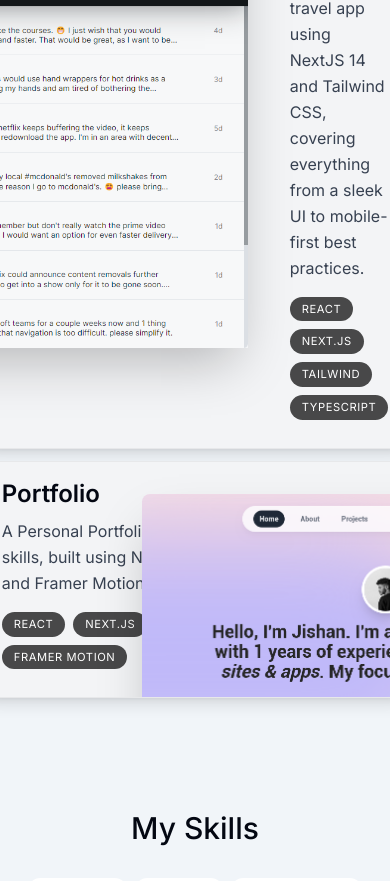
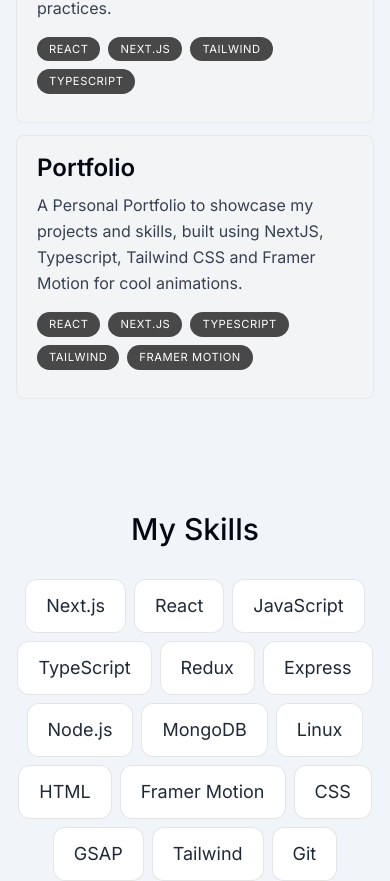
Before and after one commit to imjishan/Jishan-portfolio, a Next.js app: page / in a window 390 px wide. Shown: the part 2110-2991 px from the top of the page. Built offline with nearby package versions, Linux system fonts and the light colour scheme.

Commit message:
completed experience and done responsive projets

```diff
--- a/app/globals.css
+++ b/app/globals.css
@@ -1,3 +1,15 @@
 @tailwind base;
 @tailwind components;
 @tailwind utilities;
+
+html {
+    --line-color: #e5e7eb;
+}
+
+html.dark {
+    --line-color: rgba(255, 255, 255, 0.2);
+}
+
+.borderBlack {
+    @apply border border-black/10;
+}
--- a/components/Experience.tsx
+++ b/components/Experience.tsx
@@ -22,7 +22,7 @@
             <VerticalTimelineElement
               visible={true}
               contentStyle={{
-                background: "#f3f4f6",
+                background: "#D3D3D3",
                 boxShadow: "none",
                 border: "1px solid rbga(0, 0, 0, 0.05)",
                 textAlign: "left",
--- a/components/Project.tsx
+++ b/components/Project.tsx
@@ -1,21 +1,26 @@
 "use client";
+
+import { useRef } from "react";
 import { projectsData } from "@/lib/data";
+import Image from "next/image";
 import { motion, useScroll, useTransform } from "framer-motion";
-
-import Image from "next/image";
-import { useRef } from "react";
 
 type ProjectProps = (typeof projectsData)[number];
 
-function Project({ title, description, tags, imageUrl }: ProjectProps) {
+export default function Project({
+  title,
+  description,
+  tags,
+  imageUrl,
+}: ProjectProps) {
   const ref = useRef<HTMLDivElement>(null);
   const { scrollYProgress } = useScroll({
     target: ref,
     offset: ["0 1", "1.33 1"],
   });
-
   const scaleProgess = useTransform(scrollYProgress, [0, 1], [0.8, 1]);
   const opacityProgess = useTransform(scrollYProgress, [0, 1], [0.6, 1]);
+
   return (
     <motion.div
       ref={ref}
@@ -25,11 +30,8 @@
       }}
       className="group mb-3 sm:mb-8 last:mb-0"
     >
-      <section
-        ref={ref}
-        className="rounded-lg bg-gray-100 max-w-[42rem] border border-black/5 overflow-hidden sm:pr-8 relative shadow-lg sm:h-[20rem] mb-3 sm:mb-8 last:mb-0 even:pl-8 hover:bg-gray-200 transition ease-in-out"
-      >
-        <div className="pt-4 pb-7 px-5 sm:pl-10 sm:pr-2 sm:pt-10 sm:max-w-[50%] flex flex-col h-full group-even:ml-[18rem]">
+      <section className="bg-gray-100 max-w-[42rem] border border-black/5 rounded-lg overflow-hidden sm:pr-8 relative sm:h-[20rem] hover:bg-gray-200 transition sm:group-even:pl-8">
+        <div className="pt-4 pb-7 px-5 sm:pl-10 sm:pr-2 sm:pt-10 sm:max-w-[50%] flex flex-col h-full sm:group-even:ml-[18rem]">
           <h3 className="text-2xl font-semibold">{title}</h3>
           <p className="mt-2 leading-relaxed text-gray-700">{description}</p>
           <ul className="flex flex-wrap mt-4 gap-2 sm:mt-auto">
@@ -43,24 +45,25 @@
             ))}
           </ul>
         </div>
+
         <Image
           src={imageUrl}
-          alt="project I worked on"
-          quality={70}
-          className="absolute top-8 -right-40 w-[28.25rem] rounded-t-lg shadow-2xl group-even:right-[initial] group-even:-left-40
+          alt="Project I worked on"
+          quality={95}
+          className="absolute hidden sm:block top-8 -right-40 w-[28.25rem] rounded-t-lg shadow-2xl
+        transition
+        group-hover:scale-[1.04]
         group-hover:-translate-x-3
         group-hover:translate-y-3
-        group-hover:-rotate-3
-        transition
-        ease-in-out
-        group-hover:scale-[1.08]
+        group-hover:-rotate-2
+
         group-even:group-hover:translate-x-3
         group-even:group-hover:translate-y-3
-        group-even:group-hover:rotate-3"
+        group-even:group-hover:rotate-2
+
+        group-even:right-[initial] group-even:-left-40"
         />
       </section>
     </motion.div>
   );
 }
-
-export default Project;
```
